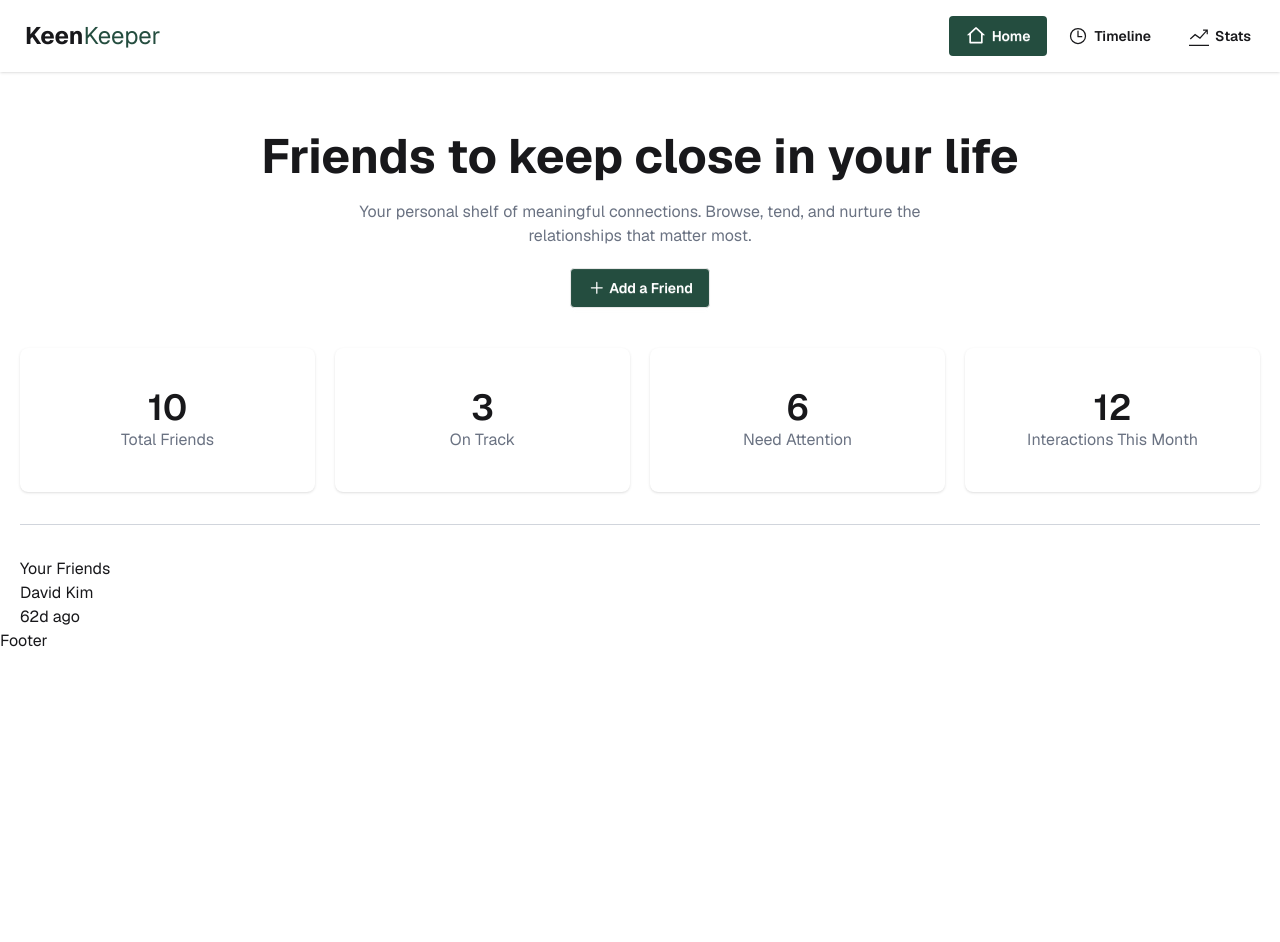
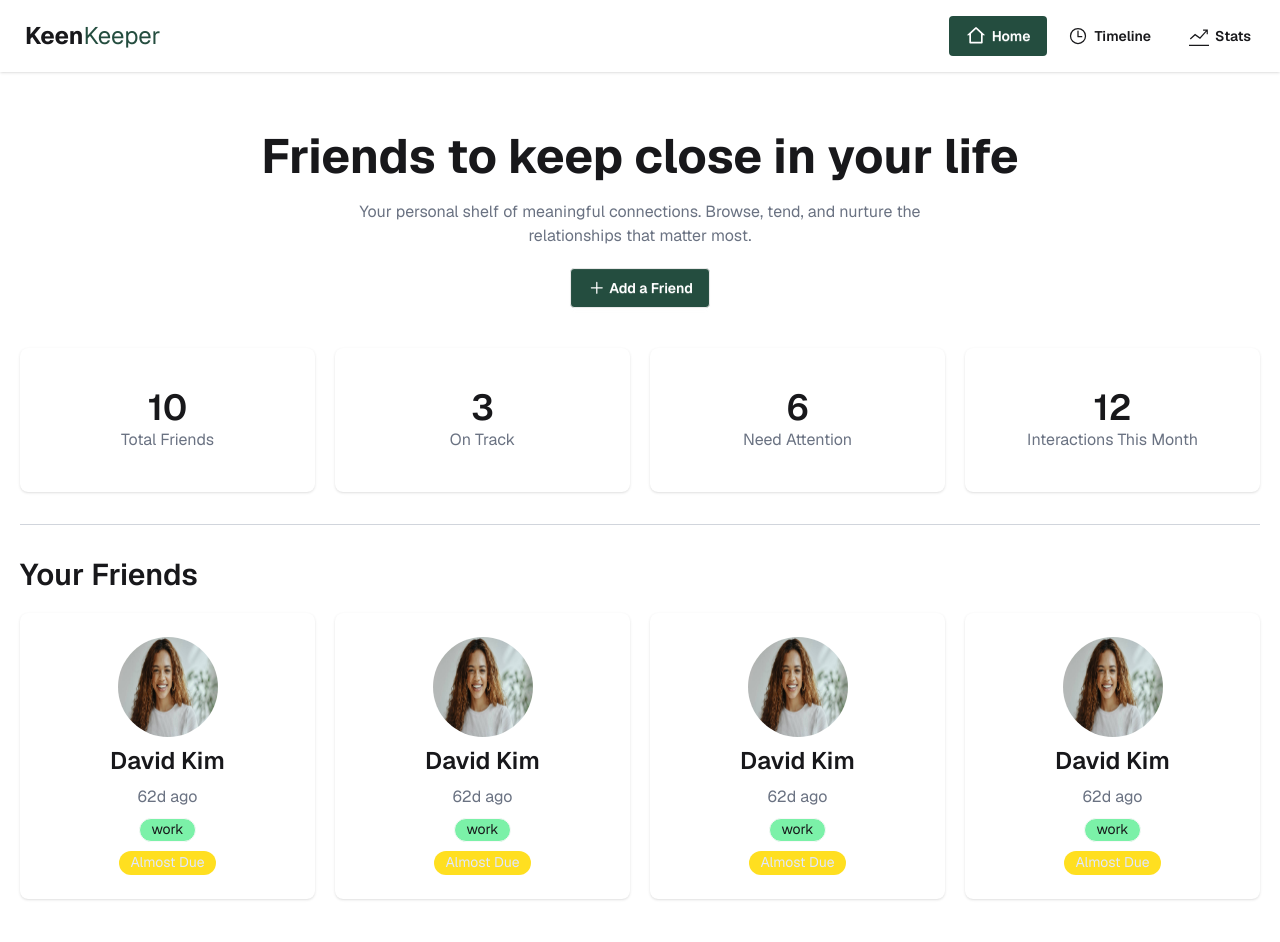
Before and after one commit to arafaths/assignment-07-B13, a React (Vite) app: page / in a window 1280 px wide. Shown: the top 942 px of the page. Before the commit the page ends 800 px from the top, so only its background shows below. Built offline with nearby package versions, Linux system fonts and the light colour scheme.

Commit message:
Friends section added

```diff
--- /dev/null
+++ b/src/components/footer/Footer.jsx
@@ -0,0 +1,12 @@
+import React from 'react';
+import { IoLogoFacebook } from 'react-icons/io5';
+import { RiTwitterXLine } from 'react-icons/ri';
+import { TbBrandInstagramFilled } from 'react-icons/tb';
+
+const Footer = () => {
+  return (
+    <h3>Footer</h3>
+  );
+};
+
+export default Footer;
--- a/src/components/navbar/Navbar.jsx
+++ b/src/components/navbar/Navbar.jsx
@@ -6,8 +6,8 @@ import { NavLink } from 'react-router';
 
 const Navbar = () => {
   return (
-    <nav className="shadow-sm">
-      <div className="navbar bg-base-100 container mx-auto">
+    <nav className="shadow-sm bg-base-100">
+      <div className="navbar container mx-auto">
         <div className="flex-1">
           <a className="btn btn-ghost text-2xl font-bold">
             <p>
--- a/src/components/share/home/friendList/FriendsList.jsx
+++ b/src/components/share/home/friendList/FriendsList.jsx
@@ -1,14 +1,62 @@
 import React from 'react';
+import Profile_1 from '../../../../assets/image/profile1.jpg'
 
 const FriendsList = () => {
   return (
-    <div>
-      <p>Your Friends</p>
-      <div className="">
-        <div className="">
-          <img src="" alt="" />
-          <p>David Kim</p>
-          <p>62d ago</p>
+    <div className='mb-10'>
+      <p className="text-3xl font-semibold">Your Friends</p>
+      <div className="grid grid-cols-4 gap-5 mt-5">
+        <div className="flex flex-col justify-center items-center space-y-2 py-6 bg-base-100 shadow-sm rounded-lg">
+          <img src={Profile_1} alt="" className="w-25 h-25 rounded-full" />
+          <p className="text-2xl font-semibold">David Kim</p>
+          <p className="text-gray-500">62d ago</p>
+          <div className="">
+            <p className="badge bg-green-300 rounded-full">work</p>
+          </div>
+          <div className="">
+            <p className="badge badge-primary bg-yellow-300 border-none rounded-full">
+              Almost Due
+            </p>
+          </div>
+        </div>
+        <div className="flex flex-col justify-center items-center space-y-2 py-6 bg-base-100 shadow-sm rounded-lg">
+          <img src={Profile_1} alt="" className="w-25 h-25 rounded-full" />
+          <p className="text-2xl font-semibold">David Kim</p>
+          <p className="text-gray-500">62d ago</p>
+          <div className="">
+            <p className="badge bg-green-300 rounded-full">work</p>
+          </div>
+          <div className="">
+            <p className="badge badge-primary bg-yellow-300 border-none rounded-full">
+              Almost Due
+            </p>
+          </div>
+        </div>
+        <div className="flex flex-col justify-center items-center space-y-2 py-6 bg-base-100 shadow-sm rounded-lg">
+          <img src={Profile_1} alt="" className="w-25 h-25 rounded-full" />
+          <p className="text-2xl font-semibold">David Kim</p>
+          <p className="text-gray-500">62d ago</p>
+          <div className="">
+            <p className="badge bg-green-300 rounded-full">work</p>
+          </div>
+          <div className="">
+            <p className="badge badge-primary bg-yellow-300 border-none rounded-full">
+              Almost Due
+            </p>
+          </div>
+        </div>
+        <div className="flex flex-col justify-center items-center space-y-2 py-6 bg-base-100 shadow-sm rounded-lg">
+          <img src={Profile_1} alt="" className="w-25 h-25 rounded-full" />
+          <p className="text-2xl font-semibold">David Kim</p>
+          <p className="text-gray-500">62d ago</p>
+          <div className="">
+            <p className="badge bg-green-300 rounded-full">work</p>
+          </div>
+          <div className="">
+            <p className="badge badge-primary bg-yellow-300 border-none rounded-full">
+              Almost Due
+            </p>
+          </div>
         </div>
       </div>
     </div>
--- a/src/layout/RootLayout.jsx
+++ b/src/layout/RootLayout.jsx
@@ -1,13 +1,14 @@
 import React from 'react';
 import { Outlet } from 'react-router';
 import Navbar from '../components/navbar/Navbar';
+import Footer from '../components/footer/Footer';
 
 const RootLayout = () => {
   return (
     <div>
       <Navbar/>
       <Outlet />
-      <footer>Footer</footer>
+      <Footer/>
     </div>
   );
 };
```
Also changed, not shown: src/assets/image/profile1.jpg (added).
